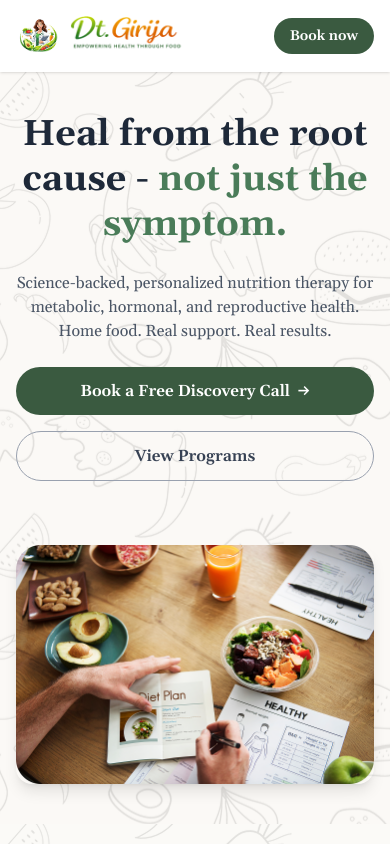
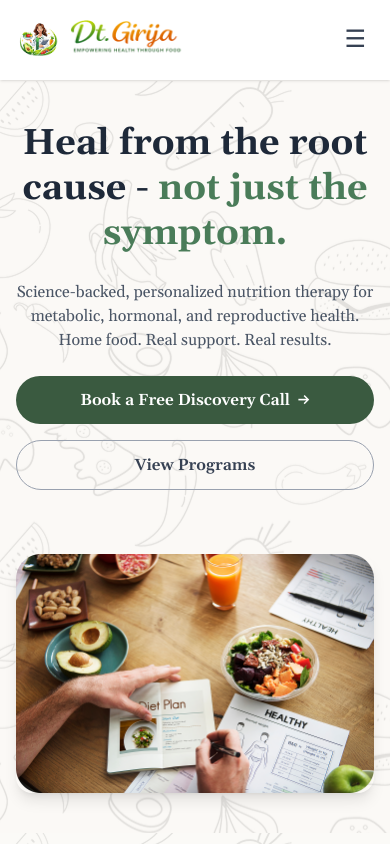
Before and after one commit to iam-i-j-k/Dietician, a React (Vite) app in the folder client/: page / in a window 390 px wide. Shown: the top 844 px of the page. Built offline with nearby package versions, Linux system fonts and the light colour scheme.

Commit message:
feat: implement mobile menu toggle functionality

```diff
--- a/client/src/App.jsx
+++ b/client/src/App.jsx
@@ -25,8 +25,11 @@ const faqs = [
 
 const App = () => {
   const [openIndex, setOpenIndex] = useState(null);
+  const [mobileMenuOpen, setMobileMenuOpen] = useState(false);
 
   const toggle = (i) => setOpenIndex(openIndex === i ? null : i);
+  const toggleMobileMenu = () => setMobileMenuOpen((open) => !open);
+  const closeMobileMenu = () => setMobileMenuOpen(false);
 
   // Add this state at the top of your App component, with the existing useState
   const [formData, setFormData] = useState({
@@ -88,10 +91,32 @@ const App = () => {
           <a href="#faq" className="hover:text-green-700">FAQ</a>
           <a href="#contact" className="hover:text-green-700">Contact</a>
         </div>
-        <a href="#contact" className="bg-[#3a5a40] text-white px-4 md:px-6 py-2 rounded-full text-sm font-semibold hover:bg-[#2c4430] transition-colors">
+
+        <button
+          type="button"
+          onClick={toggleMobileMenu}
+          className="inline-flex items-center justify-center md:hidden p-2 rounded-full text-gray-700 hover:bg-gray-100 focus:outline-none focus:ring-2 focus:ring-[#3a5a40]"
+          aria-expanded={mobileMenuOpen}
+          aria-label="Toggle menu"
+        >
+          <span className="text-2xl">{mobileMenuOpen ? "✕" : "☰"}</span>
+        </button>
+
+        <a href="#contact" className="hidden md:inline-block bg-[#3a5a40] text-white px-4 md:px-6 py-2 rounded-full text-sm font-semibold hover:bg-[#2c4430] transition-colors">
           Book now
         </a>
       </nav>
+
+      <div className={`md:hidden bg-white shadow-sm border-b border-gray-200 overflow-hidden transition-all duration-300 ${mobileMenuOpen ? 'max-h-96 opacity-100 pointer-events-auto' : 'max-h-0 opacity-0 pointer-events-none'}`}>
+        <div className="px-4 pb-4 pt-2 space-y-2">
+          <a href="#home" onClick={closeMobileMenu} className="block text-sm font-medium text-gray-700 hover:text-green-700">Home</a>
+          <a href="#about" onClick={closeMobileMenu} className="block text-sm font-medium text-gray-700 hover:text-green-700">About me</a>
+          <a href="#programs" onClick={closeMobileMenu} className="block text-sm font-medium text-gray-700 hover:text-green-700">Services</a>
+          <a href="#testimonials" onClick={closeMobileMenu} className="block text-sm font-medium text-gray-700 hover:text-green-700">Testimonials</a>
+          <a href="#faq" onClick={closeMobileMenu} className="block text-sm font-medium text-gray-700 hover:text-green-700">FAQ</a>
+          <a href="#contact" onClick={closeMobileMenu} className="block text-sm font-semibold text-white bg-[#3a5a40] text-center py-3 rounded-full hover:bg-[#2c4430]">Book now</a>
+        </div>
+      </div>
 
       <section className="bg-[url('/bg.png')] px-4 md:px-8 py-10 md:py-16 flex flex-col md:flex-row items-center mx-auto gap-8 md:gap-12">
         <div className="w-full md:w-1/2 space-y-6 text-center md:text-left">
```
